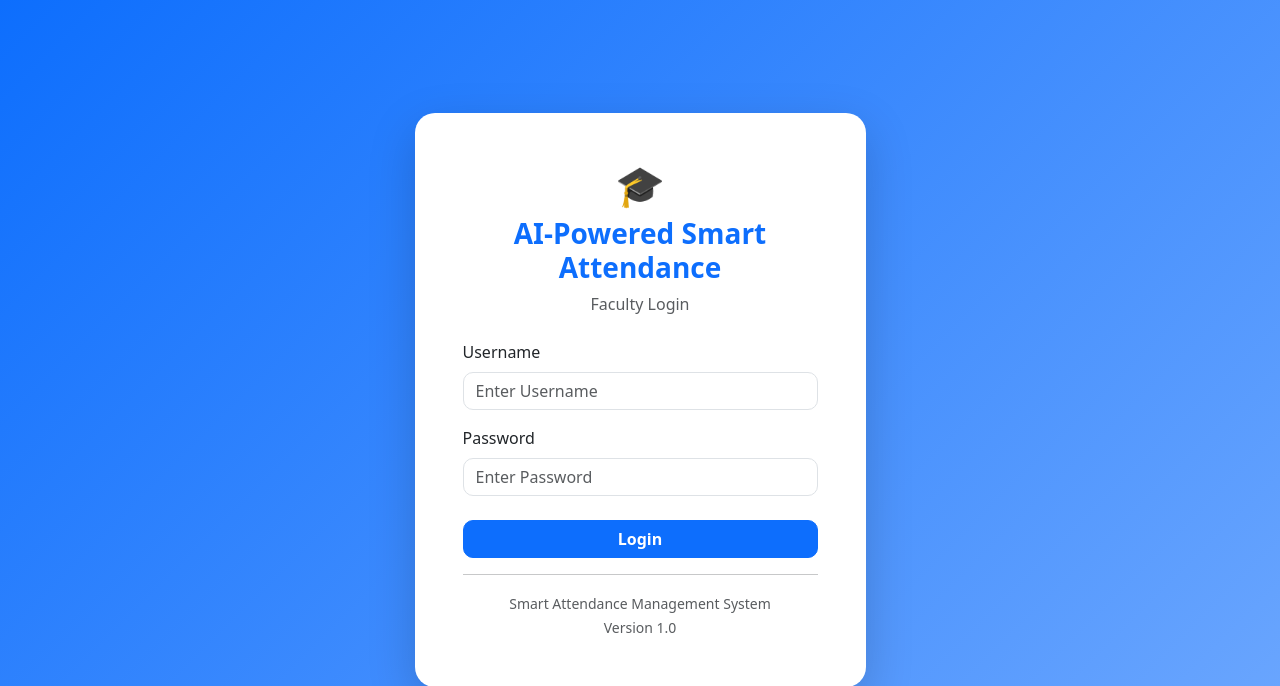
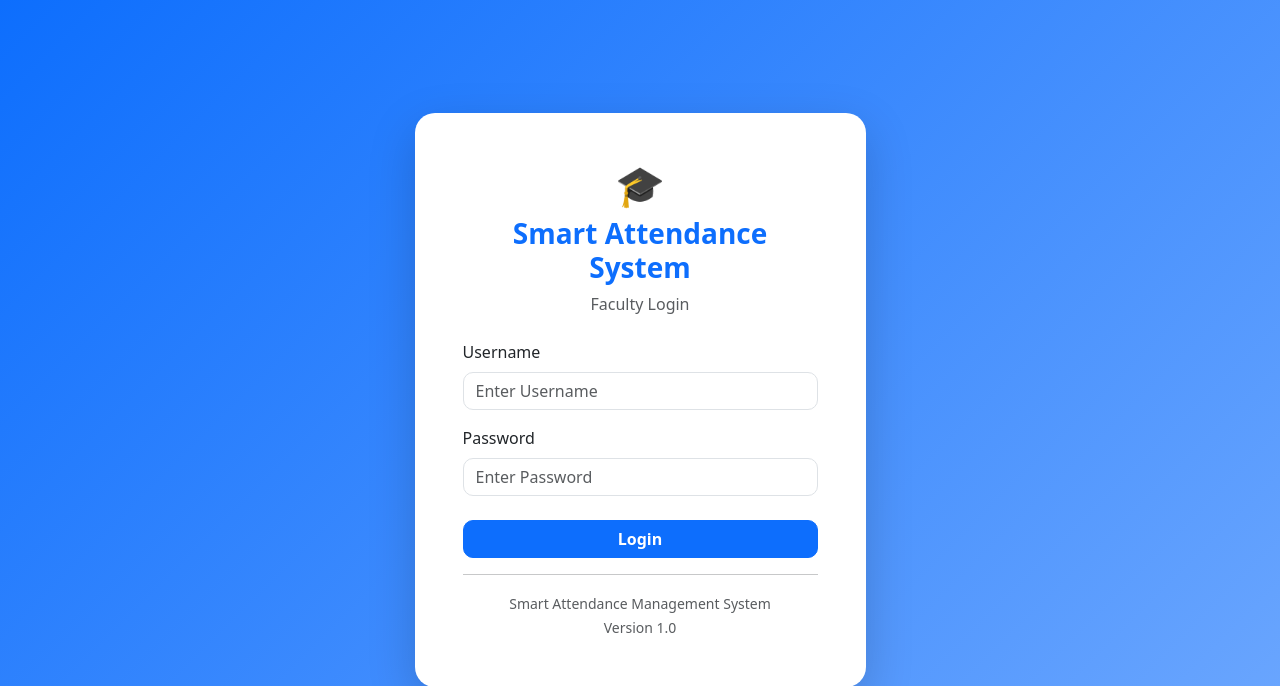
Before and after one commit to Mandapatisunil7/smart-attendance-management-system-, a Flask app: page / in a window 1280 px wide. Shown: the top 686 px of the page. Run offline with Flask 3, Linux system fonts and the light colour scheme.

Commit message:
Updated website title

```diff
--- a/templates/login.html
+++ b/templates/login.html
@@ -6,7 +6,7 @@
     <meta charset="UTF-8">
     <meta name="viewport" content="width=device-width, initial-scale=1">
 
-    <title>AI-Powered Smart Attendance</title>
+    <title>Smart Attendance System</title>
 
     <link href="https://cdn.jsdelivr.net/npm/bootstrap@5.3.3/dist/css/bootstrap.min.css" rel="stylesheet">
 
@@ -32,7 +32,7 @@
                         <h1>🎓</h1>
 
                         <h3 class="fw-bold">
-                            AI-Powered Smart Attendance
+                            Smart Attendance System
                         </h3>
 
                         <p class="text-muted">
```
